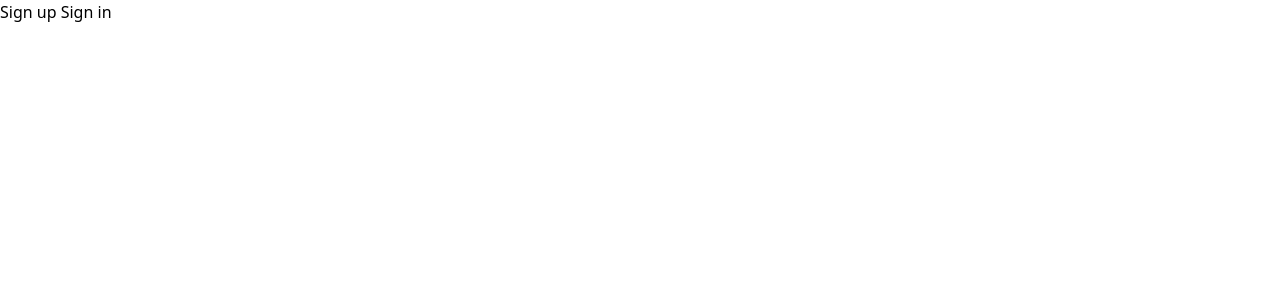
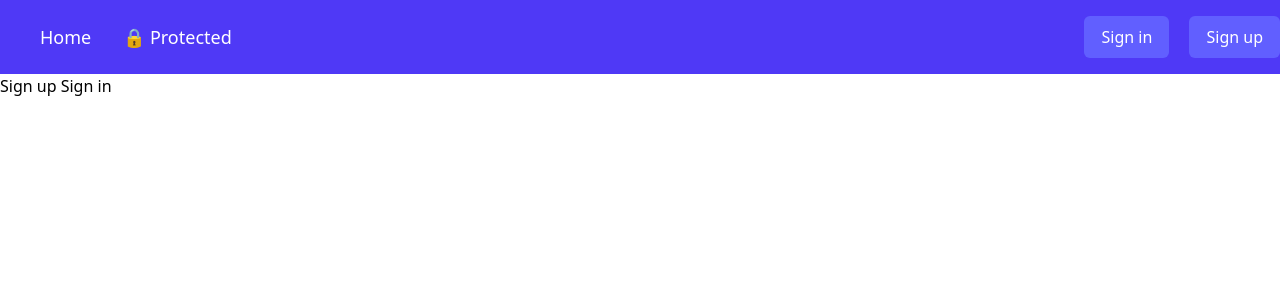
Before and after one commit to 7ejasVijay/sveltekit-auth, a SvelteKit app: page / in a window 1280 px wide. Shown: the top 300 px of the page. Built offline with nearby package versions, Linux system fonts and the light colour scheme.

Commit message:
add: Navigation component

```diff
--- /dev/null
+++ b/src/lib/components/Navigation.svelte
@@ -0,0 +1,43 @@
+<script>
+  import { createEventDispatcher } from "svelte";
+
+  export let user;
+  $: navigation = [
+    { href: "/", name: "Home" },
+    { href: "/protected", name: `${user ? '🔓' : '🔒'} Protected` }
+  ];
+
+  const dispatch = createEventDispatcher();
+  const handleSignOut = () => {
+    user = undefined;
+    dispatch("signout", { signout: true });
+  }
+</script>
+
+<header class="bg-indigo-600">
+  <nav class="container mx-auto">
+    <div class="w-full py-4 flex items-center justify-between">
+      <div class="flex items-center">
+        <div class="ml-10 space-x-8">
+          {#each navigation as link}
+            <a href={link.href} class="text-lg font-medium text-white hover:text-indigo-50">{link.name}</a>
+          {/each}
+        </div>
+      </div>
+      <div class="ml-10 space-x-4">
+        {#if user}
+          <button on:click={handleSignOut} class="inline-block bg-indigo-500 py-2 px-4 border border-transparent rounded-md text-base font-medium text-white hover:bg-opacity-75">
+            Sign out
+          </button>
+        {:else}
+          <a href="/sign-in" class="inline-block bg-indigo-500 py-2 px-4 border border-transparent rounded-md text-base font-medium text-white hover:bg-opacity-75">
+            Sign in
+          </a>
+          <a href="/sign-up" class="inline-block bg-indigo-500 py-2 px-4 border border-transparent rounded-md text-base font-medium text-white hover:bg-opacity-75">
+            Sign up
+          </a>
+        {/if}
+      </div>
+    </div>
+  </nav>
+</header>
--- a/src/routes/+layout.svelte
+++ b/src/routes/+layout.svelte
@@ -1,7 +1,9 @@
 <script>
 	import '../app.css';
+  import Navigation from "$lib/components/Navigation.svelte";
 
 	let { children } = $props();
 </script>
 
+<Navigation />
 {@render children()}
```
